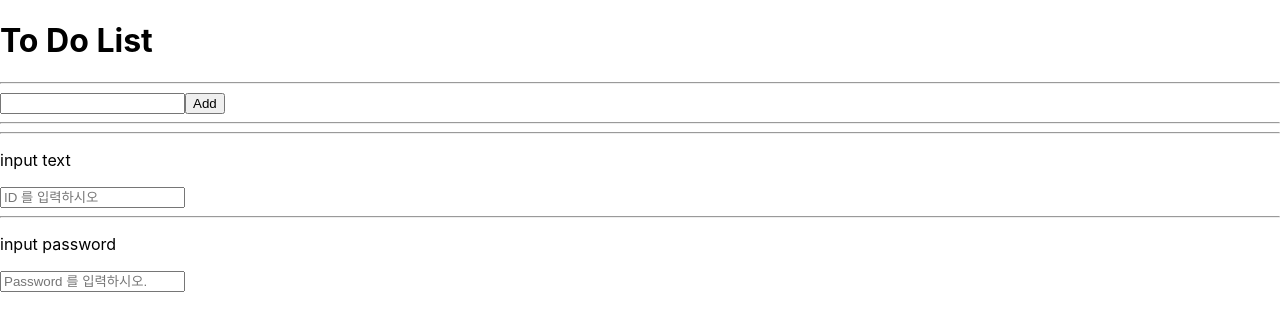
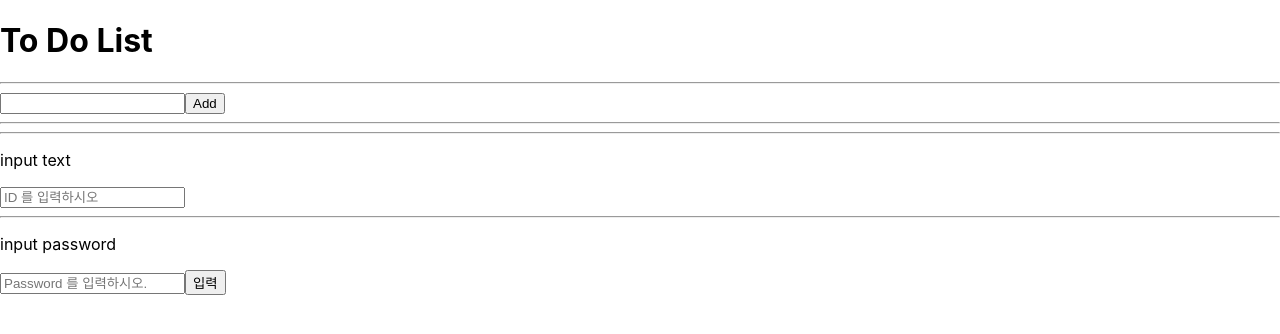
Before and after one commit to bigveloper/react_ToDoList, a React (Create React App) app: page / in a window 1280 px wide. Shown: the top 334 px of the page. Built offline with nearby package versions, Linux system fonts and the light colour scheme.

Commit message:
button submit

```diff
--- a/src/App.js
+++ b/src/App.js
@@ -52,6 +52,10 @@ function App() {
         setInputPd(e.target.value);
     };
 
+    const onSubClick = () => {
+        console.log('입력 완료');
+    };
+
     // JSX
     return (
         <div className="App">
@@ -73,6 +77,9 @@ function App() {
             <hr />
             <p> input password </p>
             <input type="password" value={inputPd} placeholder="Password 를 입력하시오." onChange={onInputPd} />
+            <button type="submit" onClick={onSubClick}>
+                입력
+            </button>
         </div>
     );
 }
```
